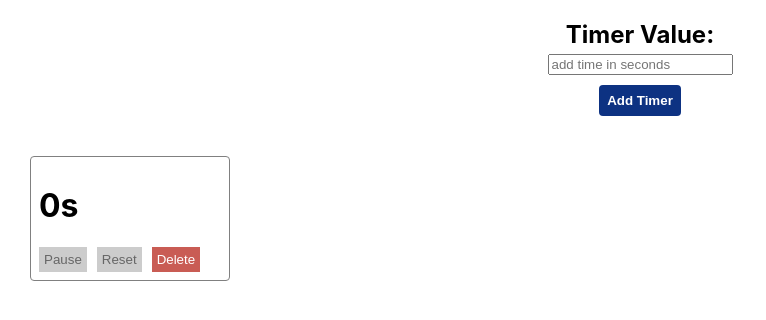
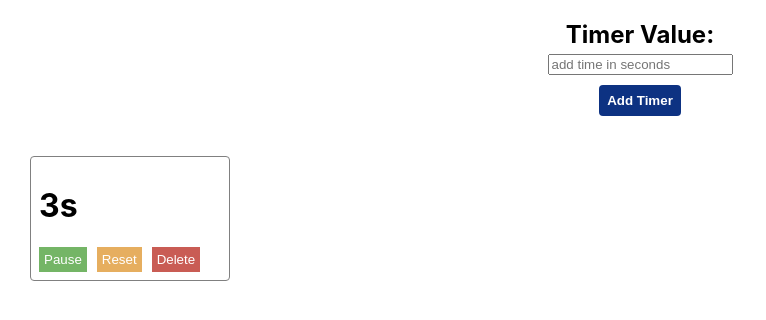
Before and after one commit to sukheja-varun/react-timers, a React (Create React App) app: page / in a window 1280 px wide. Both pictures are taken after typing "5" into the empty fields and a click on the button "Add Timer". Shown: the top 320 px of the page, without its empty margins (0-766 px from the left). Built offline with nearby package versions, Linux system fonts and the light colour scheme.

Commit message:
fix: fixed timer issue on adding 1st timer

```diff
--- a/src/App.tsx
+++ b/src/App.tsx
@@ -10,7 +10,7 @@ function App() {
 
   // state
   const [timerList, setTimerList] = useState<number[]>([]);
-  const [currentTime, setCurrentTime] = useState<Date>(new Date());
+  const [currentTime, setCurrentTime] = useState<Date | null>(null);
 
   // Refs
   const $timerId = useRef<null | number>(null);
@@ -60,14 +60,18 @@ function App() {
         />
       </header>
       <main>
-        {timerList.map((timer, index) => (
+        {timerList.map(
+          (timer, index) =>
+            currentTime &&
+            timer && (
               <Timer
                 key={`${index}${timer}`}
                 timerInSec={timer}
                 onDelete={() => onDelete(index)}
                 currentDateTime={currentTime}
               />
-        ))}
+            )
+        )}
       </main>
     </div>
   );
--- a/src/components/Timer/index.tsx
+++ b/src/components/Timer/index.tsx
@@ -16,7 +16,7 @@ const Timer: React.FC<TimerProps> = (props) => {
   const [pauseTimerInSec, setPauseTimerInSec] = useState<number | null>(null);
 
   // functions
-  function getFutureDate(timeInSecToAdd: number = timerInSec + 1) {
+  function getFutureDate(timeInSecToAdd: number = timerInSec) {
     return new Date(currentDateTime.getTime() + timeInSecToAdd * 1000);
   }
 
@@ -37,12 +37,13 @@ const Timer: React.FC<TimerProps> = (props) => {
   // useEffect
 
   useEffect(() => {
+    if (pauseTimerInSec) return;
     const diff = endDateTime.getTime() - currentDateTime.getTime();
     const diffInSec = Math.round(diff / 1000);
     const newTimer = diffInSec > 0 ? diffInSec : 0;
 
     setTimerToDisplay(newTimer);
-  }, [currentDateTime, endDateTime]);
+  }, [currentDateTime, endDateTime, pauseTimerInSec]);
 
   return (
     <div className={styles.container}>
```
Lines whose indentation alone changed are shown as unchanged.
